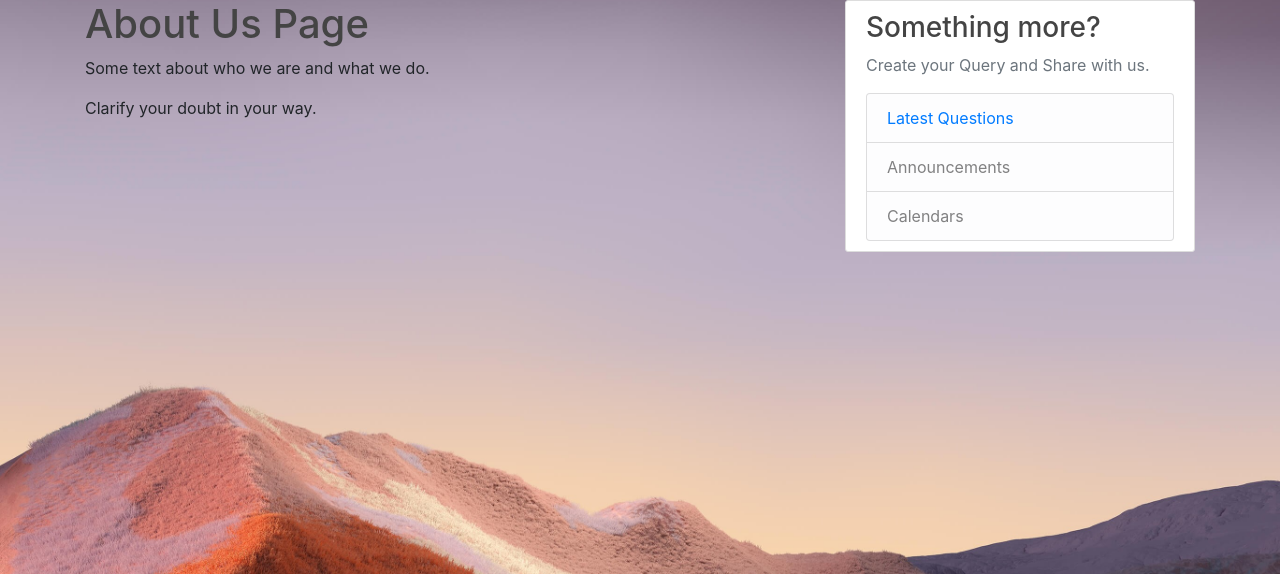
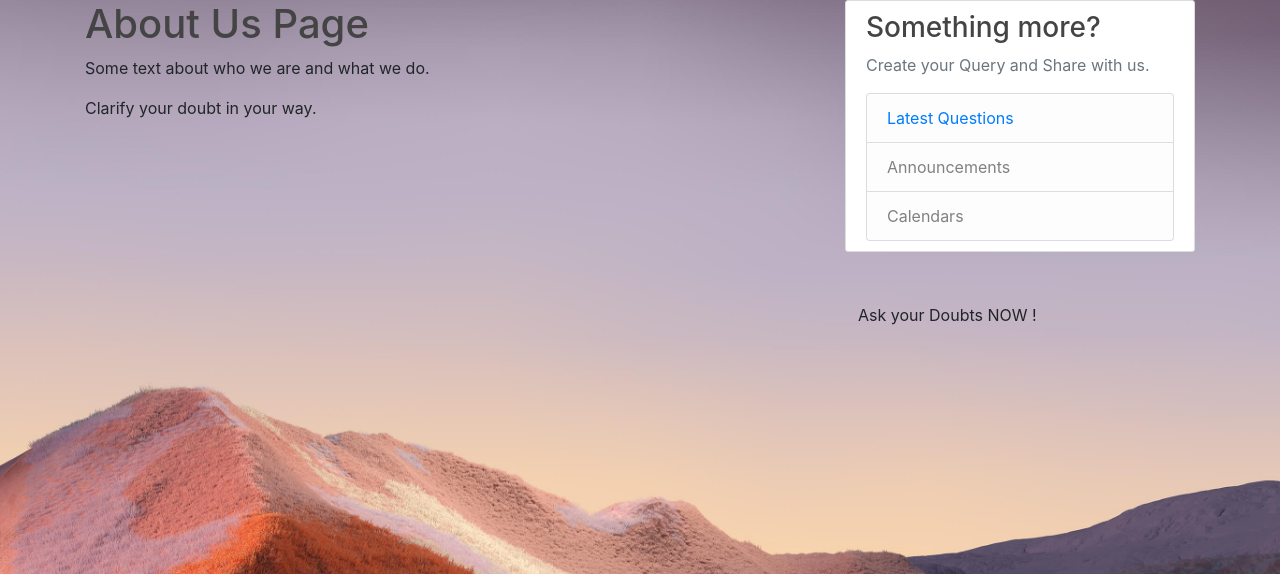
Before and after one commit to Chandlerrrr/Edutech, a Django app: page /about/ in a window 1280 px wide. Shown: the part 66-640 px from the top of the page. Run offline with Django 3.2, Linux system fonts and the light colour scheme; the visitor is signed in with stand-in values (Sample User, id 1); some libraries are stand-ins or nearby versions.

Commit message:
button added

```diff
--- a/Intern/templates/base.html
+++ b/Intern/templates/base.html
@@ -38,7 +38,7 @@
             {% if user.is_authenticated %}
                 <a class="dropdown-item" href="{% url 'logout' %}">Logout</a>
                 <a class="dropdown-item" href="{% url 'profile' %}">Profile</a>
-                <a class="dropdown-item" href="{% url 'post-create' %}">Write Question</a>
+                <a class="dropdown-item" href="{% url 'post-create' %}">Ask your doubt now </a>
             {% else %}
                 <a class="dropdown-item" href="{% url 'login' %}">LogIn</a>
                 <a class="dropdown-item" href="{% url 'register' %}">SignUp</a>
@@ -74,6 +74,10 @@
                 <li class="list-group-item list-group-item-light">Calendars</li>
               </ul>
           </div>
+            <br>
+             <div class="form-group">
+                <button class="btn btn-outline" href="{% url 'post-create' %}">Ask your Doubts NOW !</button>
+             </div>
         </div>
       </div>
     </main>
--- a/Intern/views.py
+++ b/Intern/views.py
@@ -77,5 +77,6 @@ class PostDeleteView(LoginRequiredMixin, UserPassesTestMixin, DeleteView):
 def about(request):
     return render(request, 'intern/about.html', {'title': 'About'})
 
+
 def contactus(request):
-    return render(request,'intern/contactus.html')
+    return render(request, 'intern/contactus.html')
```
